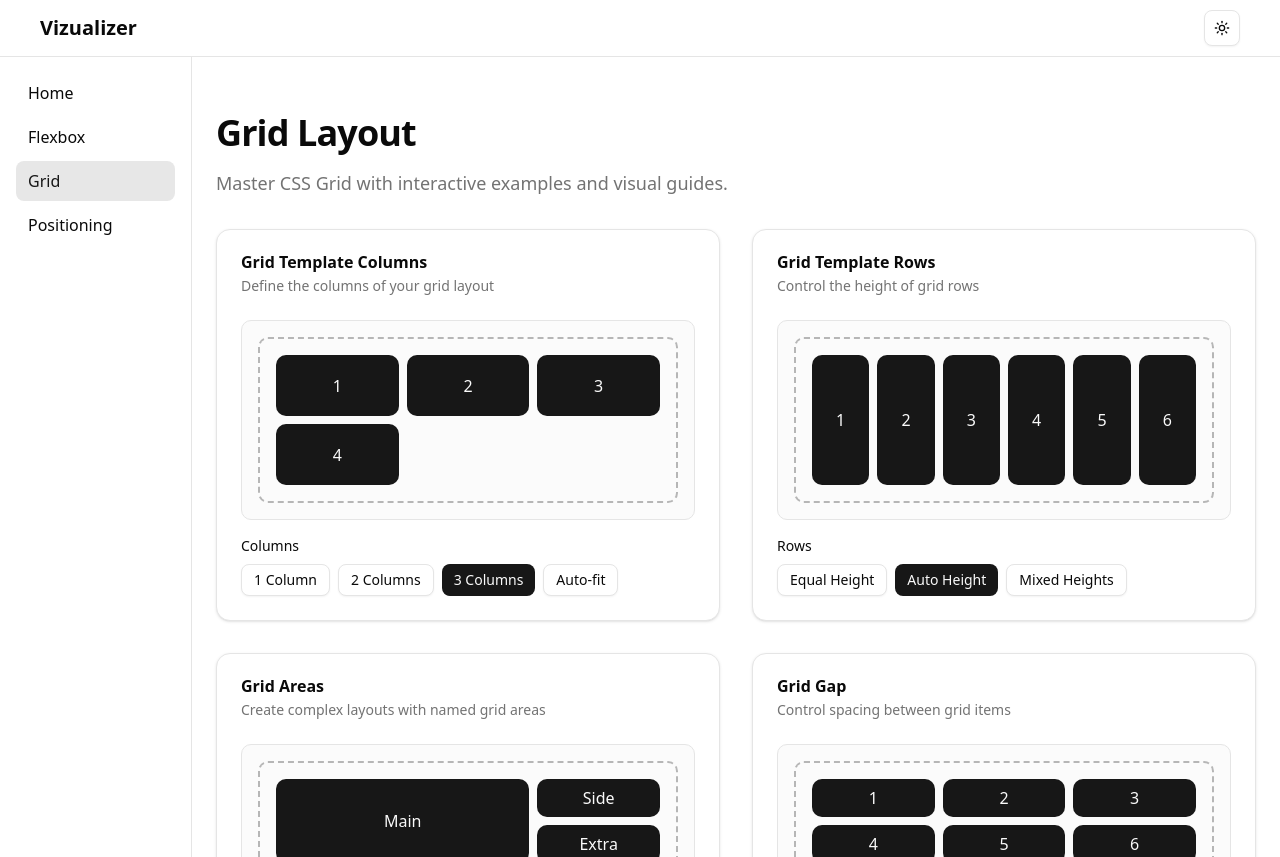
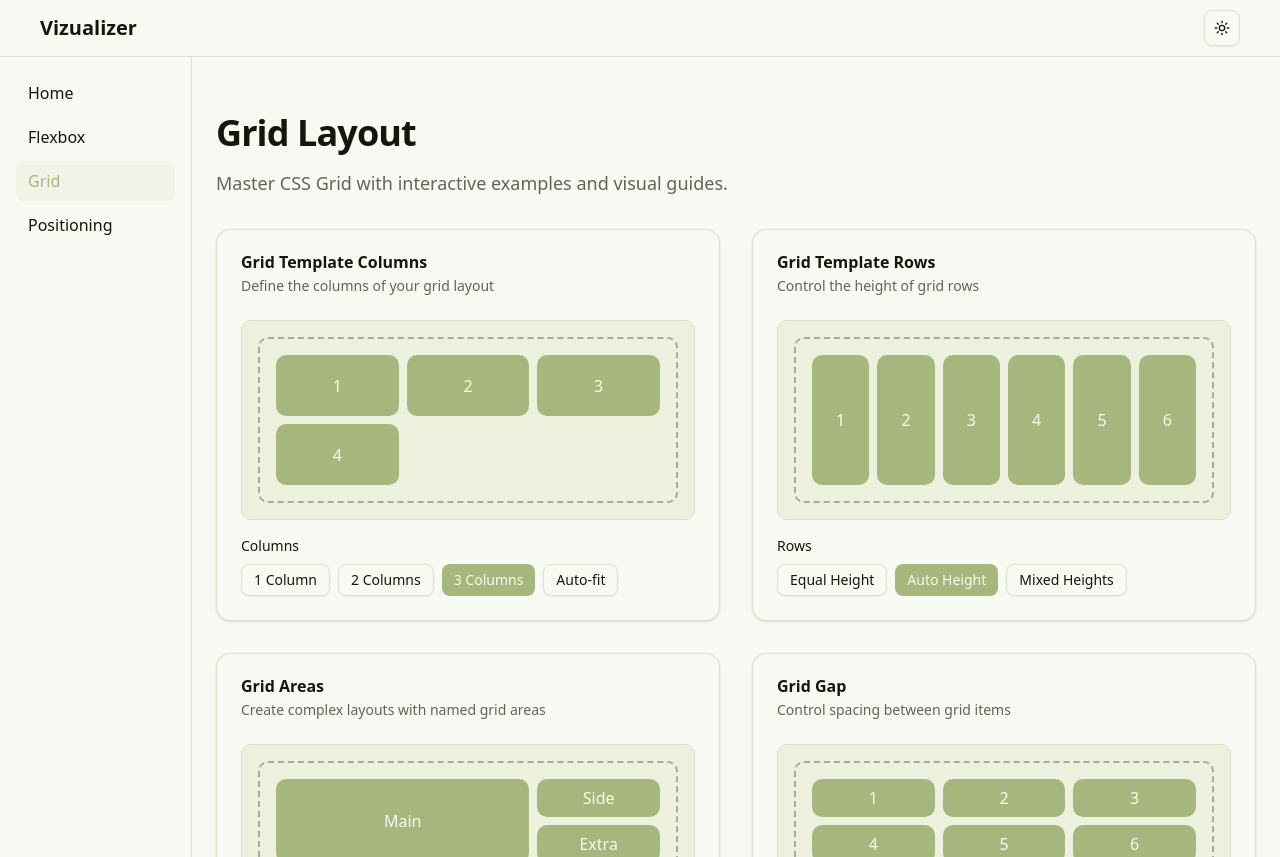
Before and after one commit to DevGautam2000/vizualize, a Next.js app: page /examples/grid in a window 1280 px wide. Built offline with nearby package versions, Linux system fonts and the light colour scheme.

Commit message:
added a new color scheme

```diff
--- a/src/app/globals.css
+++ b/src/app/globals.css
@@ -46,24 +46,24 @@
 
 :root {
   --radius: 0.625rem;
-  --background: oklch(1 0 0);
-  --foreground: oklch(0.145 0 0);
-  --card: oklch(1 0 0);
-  --card-foreground: oklch(0.145 0 0);
-  --popover: oklch(1 0 0);
-  --popover-foreground: oklch(0.145 0 0);
-  --primary: oklch(0.205 0 0);
-  --primary-foreground: oklch(0.985 0 0);
-  --secondary: oklch(0.97 0 0);
-  --secondary-foreground: oklch(0.205 0 0);
-  --muted: oklch(0.97 0 0);
-  --muted-foreground: oklch(0.556 0 0);
-  --accent: oklch(0.97 0 0);
-  --accent-foreground: oklch(0.205 0 0);
+  --background: oklch(0.98 0.01 120);
+  --foreground: oklch(0.2 0.03 120);
+  --card: oklch(0.98 0.01 120);
+  --card-foreground: oklch(0.2 0.03 120);
+  --popover: oklch(0.98 0.01 120);
+  --popover-foreground: oklch(0.2 0.03 120);
+  --primary: oklch(0.75 0.08 120);
+  --primary-foreground: oklch(0.98 0.01 120);
+  --secondary: oklch(0.9 0.05 120);
+  --secondary-foreground: oklch(0.3 0.03 120);
+  --muted: oklch(0.9 0.05 120);
+  --muted-foreground: oklch(0.5 0.03 120);
+  --accent: oklch(0.85 0.06 120);
+  --accent-foreground: oklch(0.3 0.03 120);
   --destructive: oklch(0.577 0.245 27.325);
-  --border: oklch(0.922 0 0);
-  --input: oklch(0.922 0 0);
-  --ring: oklch(0.708 0 0);
+  --border: oklch(0.9 0.03 120);
+  --input: oklch(0.9 0.03 120);
+  --ring: oklch(0.7 0.06 120);
   --chart-1: oklch(0.646 0.222 41.116);
   --chart-2: oklch(0.6 0.118 184.704);
   --chart-3: oklch(0.398 0.07 227.392);
@@ -80,24 +80,24 @@
 }
 
 .dark {
-  --background: oklch(0.145 0 0);
-  --foreground: oklch(0.985 0 0);
-  --card: oklch(0.205 0 0);
-  --card-foreground: oklch(0.985 0 0);
-  --popover: oklch(0.205 0 0);
-  --popover-foreground: oklch(0.985 0 0);
-  --primary: oklch(0.922 0 0);
-  --primary-foreground: oklch(0.205 0 0);
-  --secondary: oklch(0.269 0 0);
-  --secondary-foreground: oklch(0.985 0 0);
-  --muted: oklch(0.269 0 0);
-  --muted-foreground: oklch(0.708 0 0);
-  --accent: oklch(0.269 0 0);
-  --accent-foreground: oklch(0.985 0 0);
+  --background: oklch(0.15 0.02 120);
+  --foreground: oklch(0.95 0.01 120);
+  --card: oklch(0.2 0.02 120);
+  --card-foreground: oklch(0.95 0.01 120);
+  --popover: oklch(0.2 0.02 120);
+  --popover-foreground: oklch(0.95 0.01 120);
+  --primary: oklch(0.65 0.1 120);
+  --primary-foreground: oklch(0.2 0.02 120);
+  --secondary: oklch(0.35 0.05 120);
+  --secondary-foreground: oklch(0.95 0.01 120);
+  --muted: oklch(0.35 0.05 120);
+  --muted-foreground: oklch(0.7 0.03 120);
+  --accent: oklch(0.45 0.07 120);
+  --accent-foreground: oklch(0.95 0.01 120);
   --destructive: oklch(0.704 0.191 22.216);
-  --border: oklch(1 0 0 / 10%);
-  --input: oklch(1 0 0 / 15%);
-  --ring: oklch(0.556 0 0);
+  --border: oklch(0.3 0.05 120);
+  --input: oklch(0.3 0.05 120);
+  --ring: oklch(0.5 0.07 120);
   --chart-1: oklch(0.488 0.243 264.376);
   --chart-2: oklch(0.696 0.17 162.48);
   --chart-3: oklch(0.769 0.188 70.08);
```
